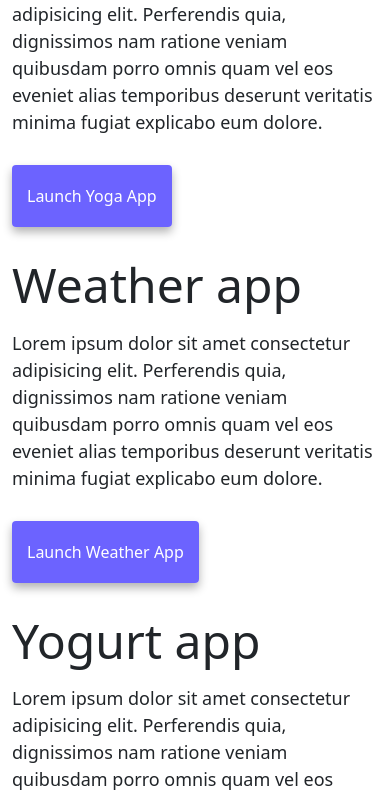
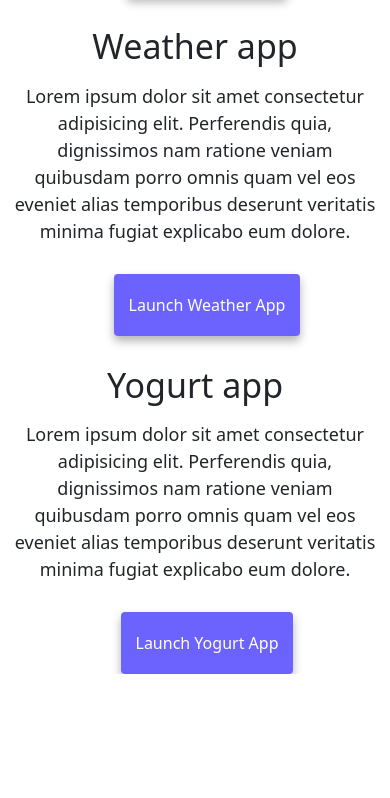
Before and after one commit to seineph/AdvancedToolsHW, a website: page index.html in a window 390 px wide. Shown: the part 739-1537 px from the top of the page. After the commit the page ends 1413 px from the top, so only its background shows below. Drawn offline with nearby package versions, Linux system fonts and the light colour scheme.

Commit message:
adjustments for responsiveness

```diff
--- a/index.html
+++ b/index.html
@@ -58,12 +58,12 @@
           eos eveniet alias temporibus deserunt veritatis minima fugiat
           explicabo eum dolore.
         </p>
-        <div class="mt-5 min-vw-100">
+        <div class="mt-5 min-vw-100 go-to-button">
           <a href="#" class="primary-link">Launch Yoga App</a>
         </div>
       </div>
     </div>
-    <div class="row mt-5 mb-5">
+    <div class="row mt-5 mb-5 text-group">
       <h2 class="mb-3">Weather app</h2>
       <div class="col-md-6 ">
         <p>
@@ -72,7 +72,7 @@
           eos eveniet alias temporibus deserunt veritatis minima fugiat
           explicabo eum dolore.
         </p>
-        <div class="mt-5 min-vw-100">
+        <div class="mt-5 min-vw-100 go-to-button">
           <a href="#" class="primary-link">Launch Weather App</a>
         </div>
       </div>
@@ -81,10 +81,10 @@
       </div>
     </div>
     <div class="row mt-5">
-      <div class="col-md-6 col-sm-12">
+      <div class="col-md-6 col-sm-12 ">
         <img src="images/yogurt.png" class="img-fluid rounded d-none d-md-block" alt="yogurt app image" />
       </div>
-      <div class="col-md-6 col-sm-12">
+      <div class="col-md-6 col-sm-12 text-group">
         <h2 class="mb-3">Yogurt app</h2>
         <p>
           Lorem ipsum dolor sit amet consectetur adipisicing elit. Perferendis
@@ -92,8 +92,8 @@
           eos eveniet alias temporibus deserunt veritatis minima fugiat
           explicabo eum dolore.
         </p>
-        <div class="mt-5 min-vw-100">
-          <a href="#" class="primary-link">Launch Weather App</a>
+        <div class="mt-5 min-vw-100 go-to-button">
+          <a href="#" class="primary-link">Launch Yogurt App</a>
         </div>
       </div>
     </div>
--- a/style.css
+++ b/style.css
@@ -21,6 +21,28 @@ h1 {
 h2 {
   font-size: 48px;
 }
+
+@media (max-width: 720px) {
+
+  h2 {
+    font-size: 34px;
+    text-align: center;
+  }
+h1{font-size: 28px;
+text-align: center;}
+h3{
+font-size:20px;
+text-align: center;}
+.navigation-links, a{text-align: center}
+.go-to-button {
+  text-align: center
+}
+p{
+text-align: center;
+}
+
+}
+
 
 h3 {
   font-size: 24px;
```
